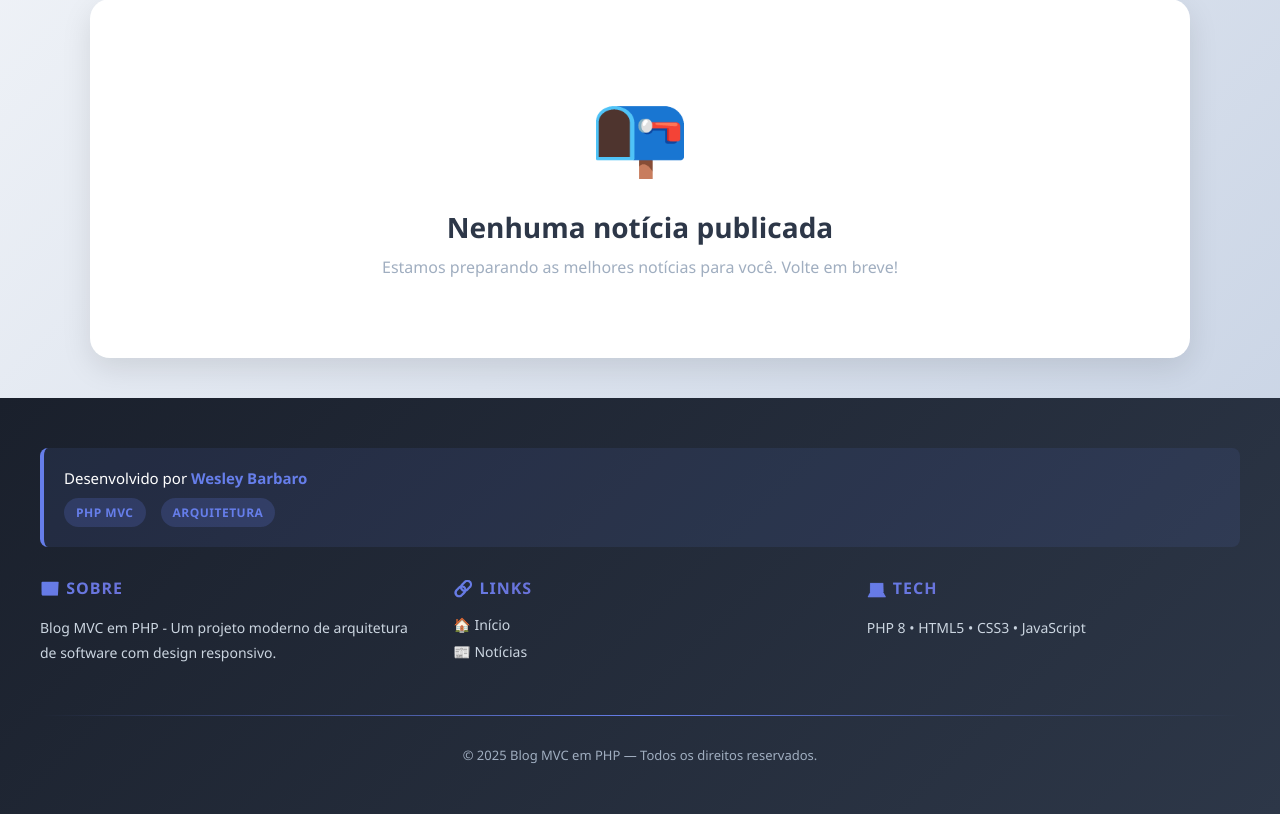
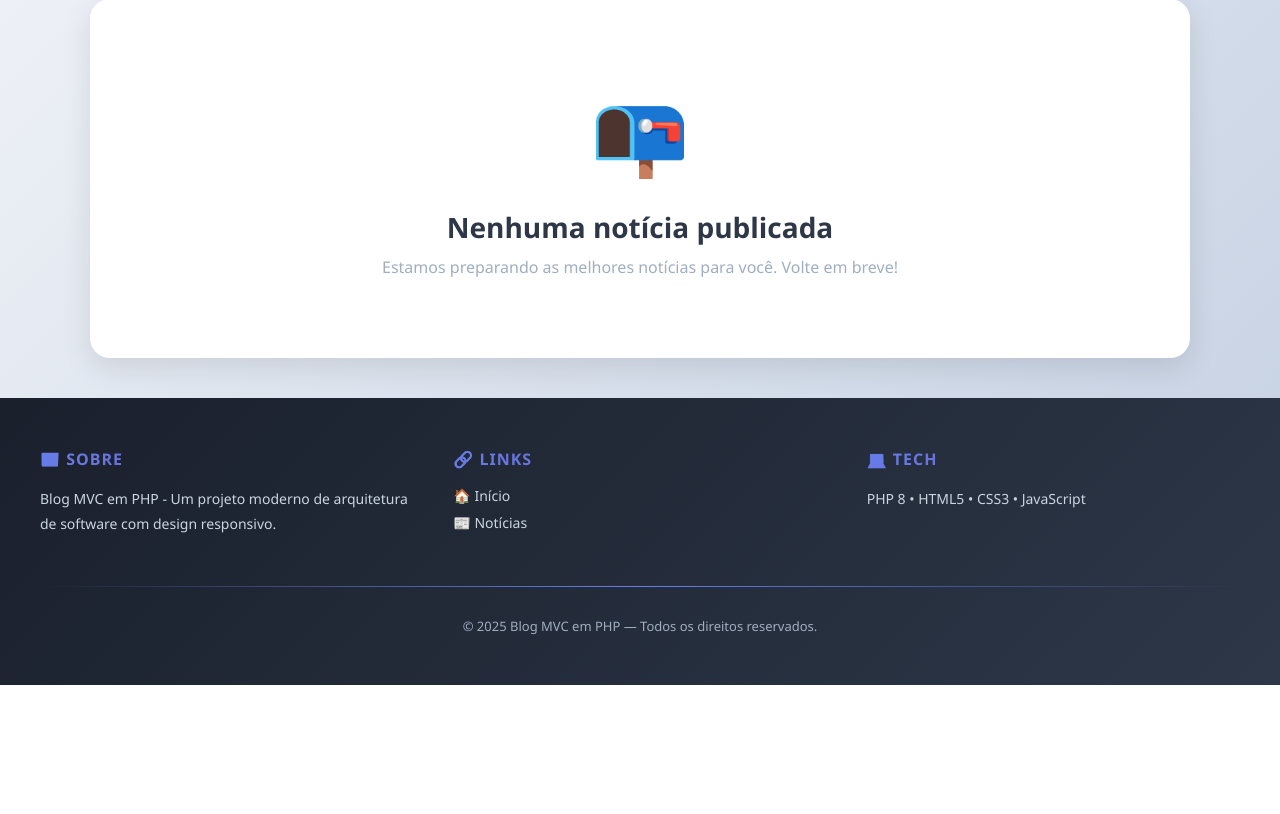
Before and after one commit to barbaro-wesley/TRABALHO-MVC, a PHP site: page / in a window 1280 px wide. Shown: the part 364-1178 px from the top of the page. After the commit the page ends 1049 px from the top, so only its background shows below. Run offline with PHP 8.4, Linux system fonts and the light colour scheme; data that the repository does not hold is empty.

Commit message:
modificando footer

```diff
--- a/views/layout/footer.php
+++ b/views/layout/footer.php
@@ -3,13 +3,14 @@
 
     <footer>
         <div class="footer-container">
-            <div class="developer-info">
+            <!--<div class="developer-info">
                 <p>Desenvolvido por <span class="developer-name">Wesley Barbaro</span></p>
                 <div class="footer-tech">
                     <span class="tech-badge">PHP MVC</span>
                     <span class="tech-badge">Arquitetura</span>
                 </div>
             </div>
+            -->
 
             <div class="footer-content">
                 <div class="footer-section">
```
